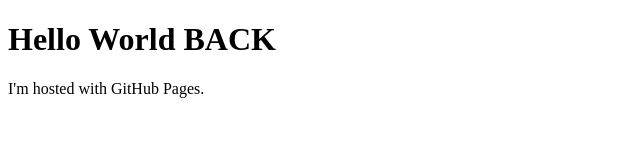
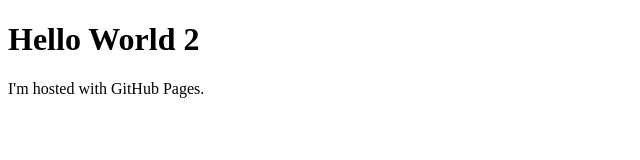
Before and after one commit to KieranLittre/KieranLittre.github.io, a plain HTML site: page index.html in a window 1280 px wide. Shown: the whole page, without its empty margins (0-640 px from the left). Drawn offline with Linux system fonts and the light colour scheme.

Commit message:
Update index.html

```diff
--- a/index.html
+++ b/index.html
@@ -1,7 +1,7 @@
 <!DOCTYPE html>
 <html>
 	<body>
-		<h1>Hello World BACK</h1>
+		<h1>Hello World 2</h1>
 		<p>I'm hosted with GitHub Pages.</p>
 	</body>
 </html>
```
